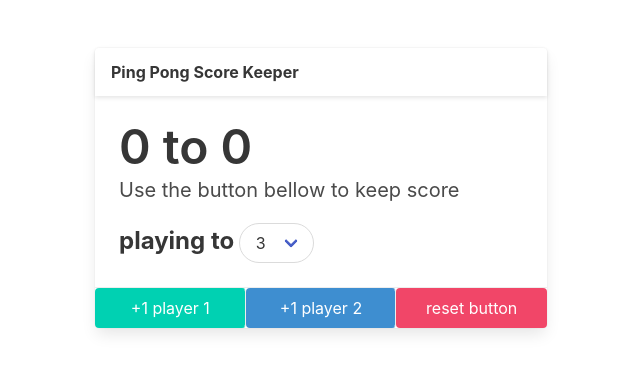
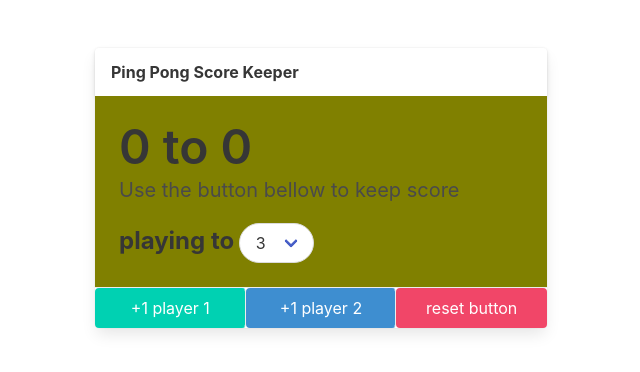
Before and after one commit to Marcani51/webBasicTraining, a plain HTML site: page index.html in a window 1280 px wide. Shown: the whole page, without its empty margins (310-950 px from the left). Drawn offline with nearby package versions, Linux system fonts and the light colour scheme.

Commit message:
make fake request

```diff
--- a/app.js
+++ b/app.js
@@ -59,8 +59,6 @@ const hen ={
       console.log('EGG');
   }
 }
-
-
 makeBetweenFunc(5,10);
 
 // function isBetween(num){
--- a/index.html
+++ b/index.html
@@ -8,12 +8,16 @@
     <link rel="stylesheet" href="app.css">
     <link rel="stylesheet" href="https://cdn.jsdelivr.net/npm/bulma@0.9.3/css/bulma.min.css">
     <style>
+        body {
+            transition: 1s background-color;
+        }
         .winner{
             color: green;
         }
         .loser{
             color:red;
         }
+
     </style>
 </head>
 
@@ -34,7 +38,7 @@
                         </span>
                     </button>
                     </header>
-                    <div class="card-content">
+                    <div id="subtitle-content" class="card-content">
                     <div class="content">
                         <h1 class="title is-1"><span id="p1Display">0</span> to <span id="p2Display">0</span></h1>
                         <p class="subtitle">Use the button bellow to keep score</p>
--- a/score.js
+++ b/score.js
@@ -48,6 +48,12 @@ winningScoreAlert.addEventListener('change',function(){
   reset();
 })
 
+const delayedColorChange=(newColor, delay)=>{
+  setTimeout(()=>{
+    //document.body.style.backgroundColor=newColor;
+    document.querySelector('#subtitle-content').style.backgroundColor=newColor;
+  },delay)
+}
 function reset(){
 
   for(let p of [p1,p2])
@@ -60,3 +66,28 @@ function reset(){
   }
 
 }
+delayedColorChange('olive',3000);
+delayedColorChange('teal',1000);
+
+////JS API COURSE
+
+const fakeRequest=(url)=>{
+  new Promise((reseolve,reject)=>{
+    const rand=Math.random();
+    setTimeout(()=>{
+      if(rand <0.7){
+        reseolve('your fake data here');
+      }
+      reject('error');
+    },1000)
+  })
+}
+
+fakeRequest('/dogs/1')
+  .then((data)=>{
+    console.log("succes with request");
+    console.log("your data is: ",data);
+})
+  .catch((err)=>{
+    console.log("Oh no error",err);
+  })
```
